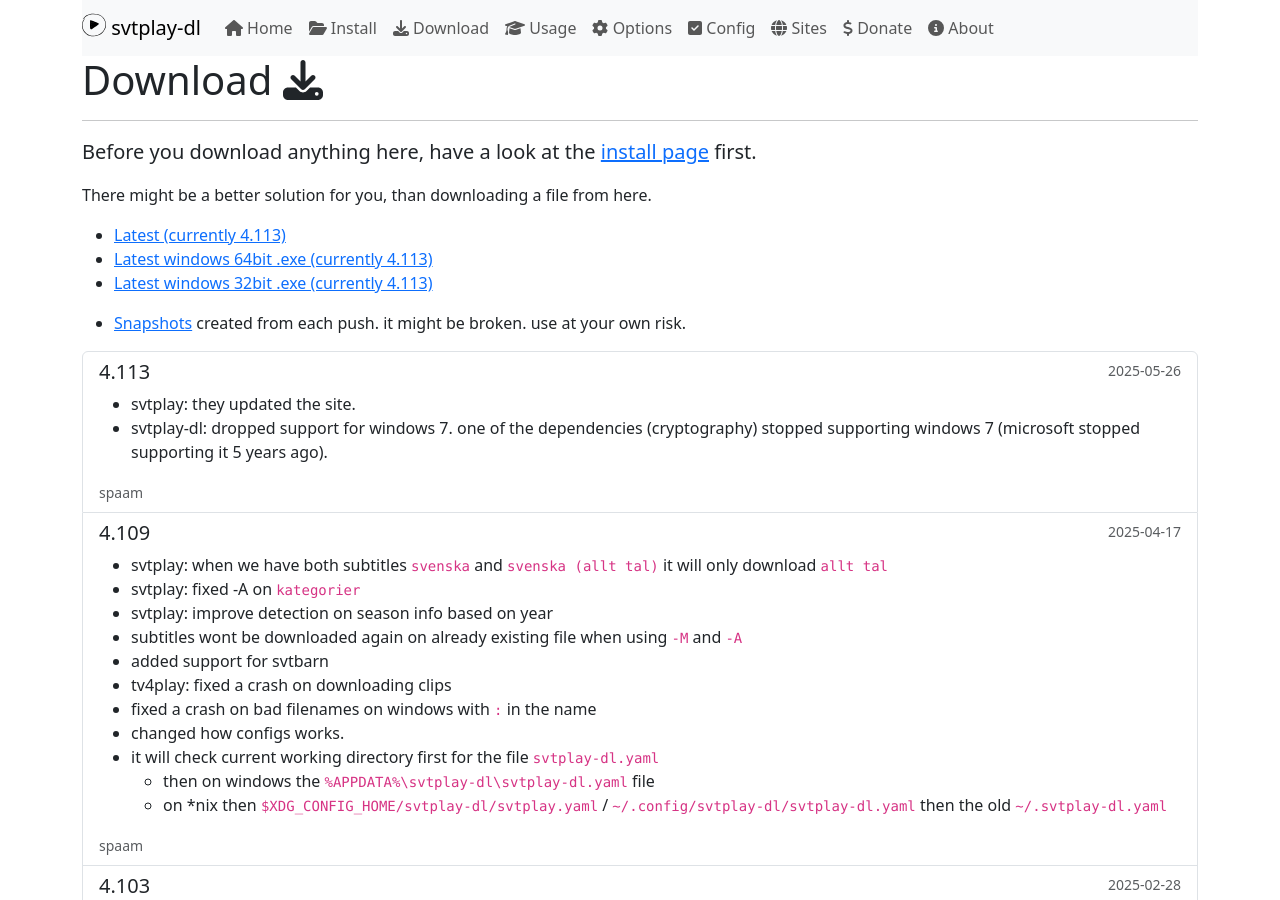
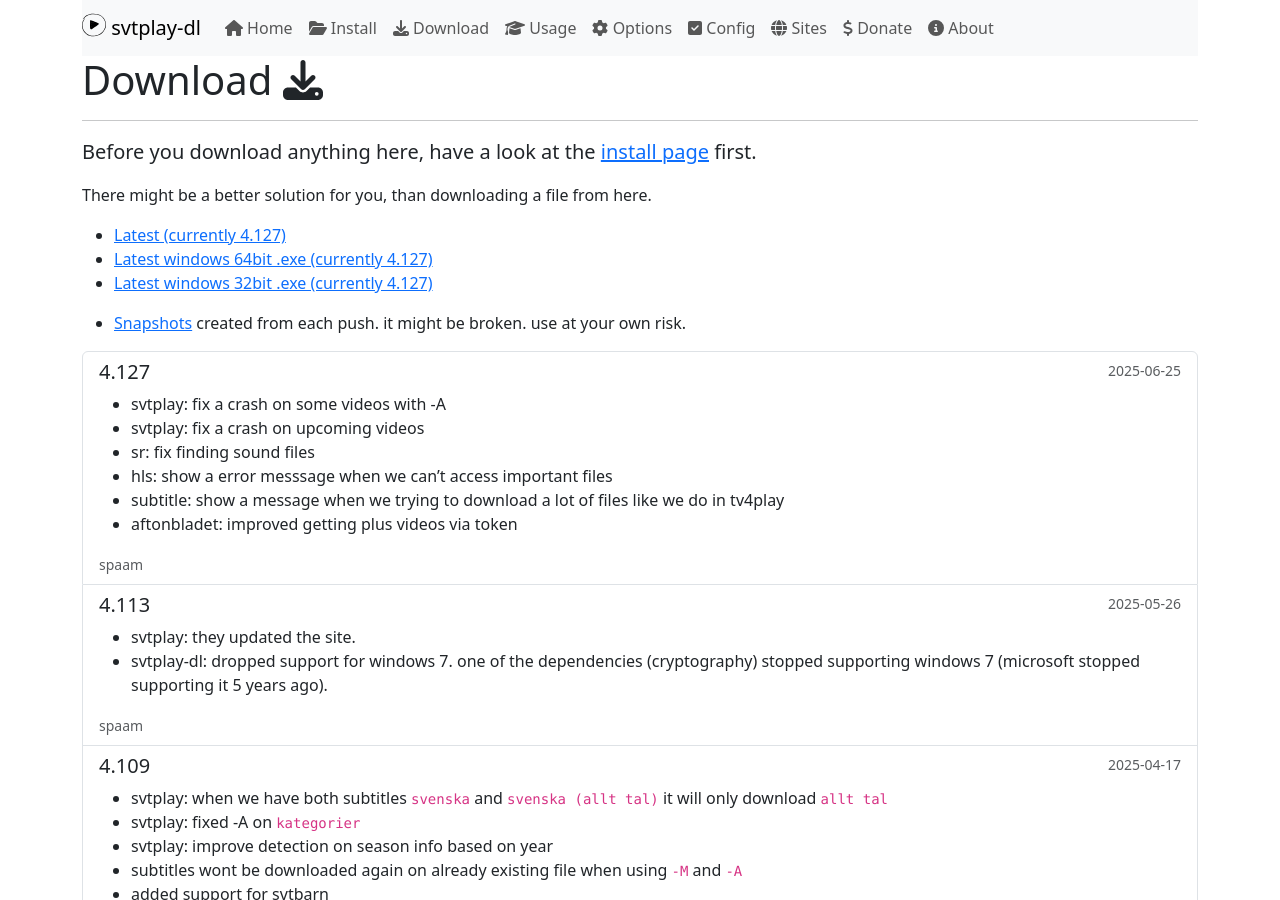
Before and after one commit to spaam/svtplay-dl-web, a Jekyll site: the page built from _pages/download.md, in a window 1280 px wide and 900 px high. Built offline with Jekyll 4.4.1, drawn with Linux system fonts in a browser that asks for light colours; comment, search, counter and statistics services are not loaded.

Commit message:
Add 4.127 release

```diff
--- a/_layouts/home.html
+++ b/_layouts/home.html
@@ -15,7 +15,7 @@
             <a href="/install/" class="btn btn-lg btn-outline-primary mb-3 mb-md-0 mr-md-3">Get started</a>
             <a href="/archive/" class="btn btn-lg btn-outline-secondary">Download</a>
         </div>
-        <p class="text-muted mb-0">Currently v4.113 (2025-05-27)</p>
+        <p class="text-muted mb-0">Currently v4.127 (2025-06-26)</p>
     </div>
     <div class="col-md-6">
         <img src="/assets/brand/logo.svg" width="256" height="256" class="img-fluid mb-3">
--- a/_pages/download.md
+++ b/_pages/download.md
@@ -10,9 +10,9 @@
 
 There might be a better solution for you, than downloading a file from here.
 
-* [Latest (currently 4.113)](https://svtplay-dl.se/download/4.113/svtplay-dl)
-* [Latest windows 64bit .exe (currently 4.113)](https://svtplay-dl.se/download/4.113/svtplay-dl-amd64.zip)
-* [Latest windows 32bit .exe (currently 4.113)](https://svtplay-dl.se/download/4.113/svtplay-dl-win32.zip)
+* [Latest (currently 4.127)](https://svtplay-dl.se/download/4.127/svtplay-dl)
+* [Latest windows 64bit .exe (currently 4.127)](https://svtplay-dl.se/download/4.127/svtplay-dl-amd64.zip)
+* [Latest windows 32bit .exe (currently 4.127)](https://svtplay-dl.se/download/4.127/svtplay-dl-win32.zip)
 
 * [Snapshots](/download/snapshots/) created from each push. it might be broken. use at your own risk.
 
--- /dev/null
+++ b/_posts/2025-06-26-4.127.md
@@ -0,0 +1,16 @@
+---
+layout: post
+title: "4.127"
+date: 2025-06-26 00:55:00 +0200
+categories: releases
+windows-amd64: true
+windows-win32: true
+binary: true
+---
+
+* svtplay: fix a crash on some videos with -A
+* svtplay: fix a crash on upcoming videos
+* sr: fix finding sound files
+* hls: show a error messsage when we can't access important files
+* subtitle: show a message when we trying to download a lot of files like we do in tv4play
+* aftonbladet: improved getting plus videos via token
```
